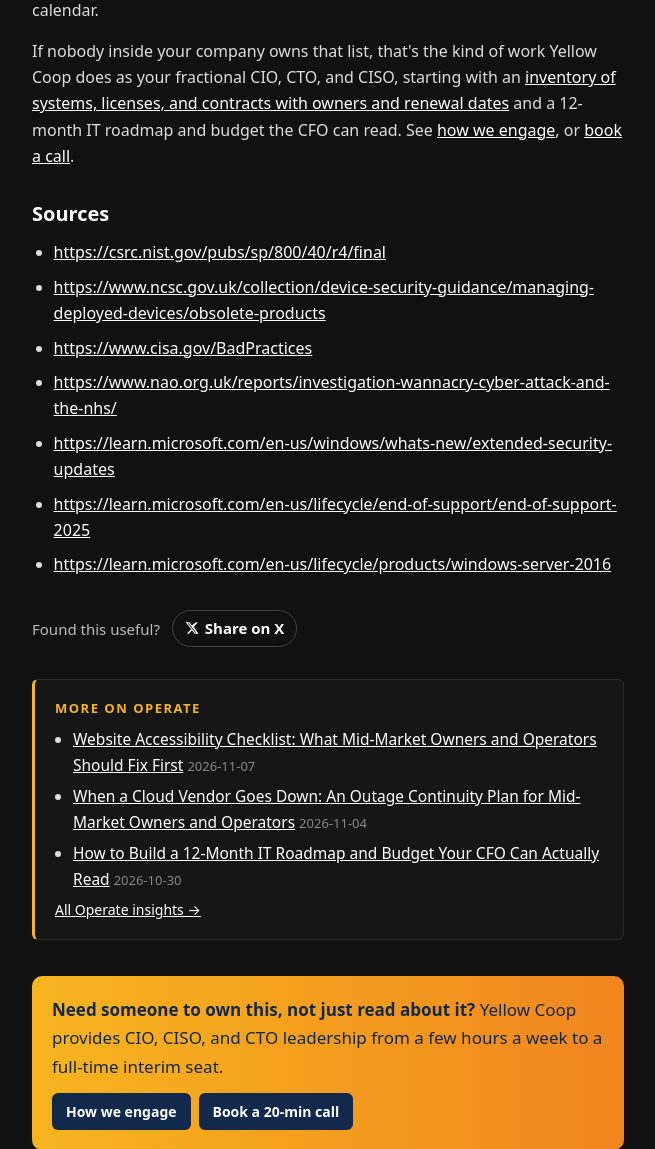
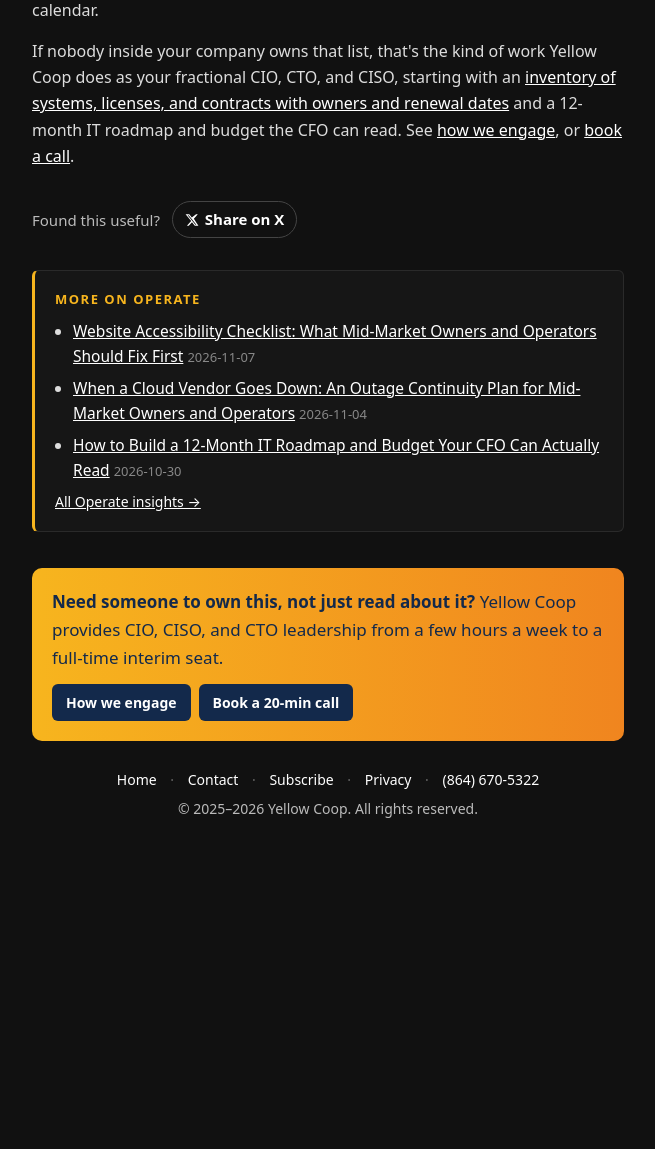
Before and after one commit to in4profits/YellowCoopWeb, a PHP site: page /posts/end-of-life-software-plan-mid-market.php in a window 1280 px wide. Shown: the part 3402-4551 px from the top of the page, without its empty margins (312-967 px from the left). After the commit the page ends 4220 px from the top, so only its background shows below. Run offline with PHP 8.4, Linux system fonts and the light colour scheme; some libraries are stand-ins or nearby versions.

Commit message:
Remove extra Sources list from End-of-Life Software post
Co-authored-by: in4profits <in4profits@users.noreply.github.com>

```diff
--- a/posts/end-of-life-software-plan-mid-market.php
+++ b/posts/end-of-life-software-plan-mid-market.php
@@ -196,17 +196,6 @@ $pillar = 'Operate';
                 <p>End of support is the most predictable risk in technology: the date is published years ahead. The companies that get hurt just never put it on anyone's calendar.</p>
 
                 <p>If nobody inside your company owns that list, that's the kind of work Yellow Coop does as your fractional CIO, CTO, and CISO, starting with an <a href="https://yellowcoop.com/what-we-do/">inventory of systems, licenses, and contracts with owners and renewal dates</a> and a 12-month IT roadmap and budget the CFO can read. See <a href="https://yellowcoop.com/how-we-engage/">how we engage</a>, or <a href="https://yellowcoop.com/contact/">book a call</a>.</p>
-
-                <h2>Sources</h2>
-                <ul>
-                    <li><a href="https://csrc.nist.gov/pubs/sp/800/40/r4/final">https://csrc.nist.gov/pubs/sp/800/40/r4/final</a></li>
-                    <li><a href="https://www.ncsc.gov.uk/collection/device-security-guidance/managing-deployed-devices/obsolete-products">https://www.ncsc.gov.uk/collection/device-security-guidance/managing-deployed-devices/obsolete-products</a></li>
-                    <li><a href="https://www.cisa.gov/BadPractices">https://www.cisa.gov/BadPractices</a></li>
-                    <li><a href="https://www.nao.org.uk/reports/investigation-wannacry-cyber-attack-and-the-nhs/">https://www.nao.org.uk/reports/investigation-wannacry-cyber-attack-and-the-nhs/</a></li>
-                    <li><a href="https://learn.microsoft.com/en-us/windows/whats-new/extended-security-updates">https://learn.microsoft.com/en-us/windows/whats-new/extended-security-updates</a></li>
-                    <li><a href="https://learn.microsoft.com/en-us/lifecycle/end-of-support/end-of-support-2025">https://learn.microsoft.com/en-us/lifecycle/end-of-support/end-of-support-2025</a></li>
-                    <li><a href="https://learn.microsoft.com/en-us/lifecycle/products/windows-server-2016">https://learn.microsoft.com/en-us/lifecycle/products/windows-server-2016</a></li>
-                </ul>
 <?php include __DIR__ . '/../includes/post-cta.php'; ?>
             </article>
         </main>
```
